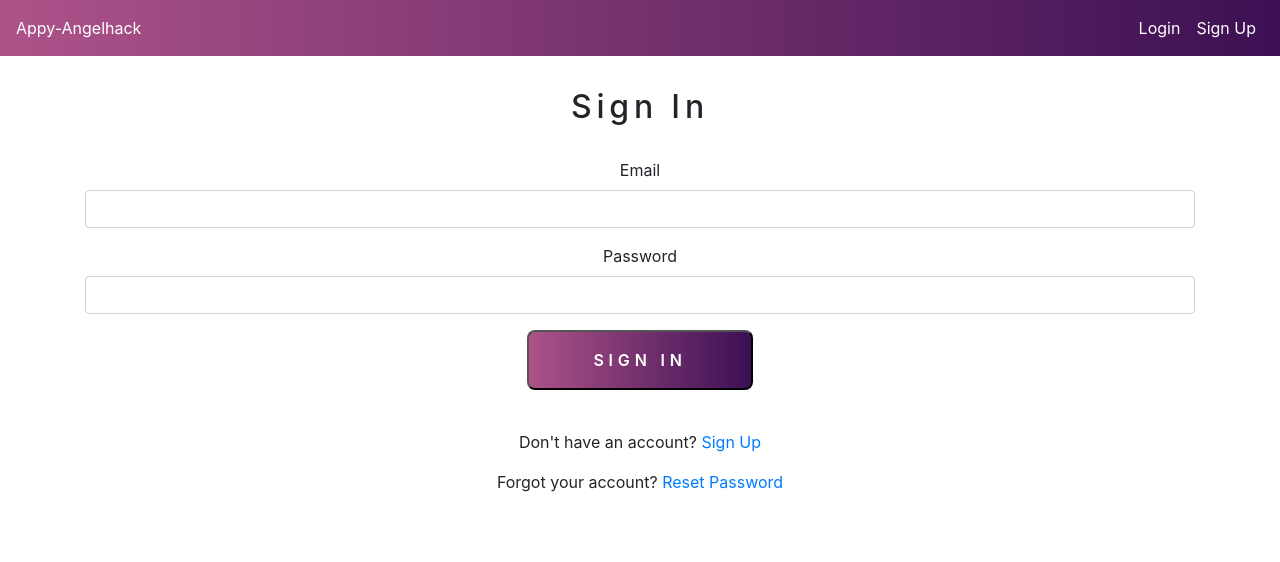
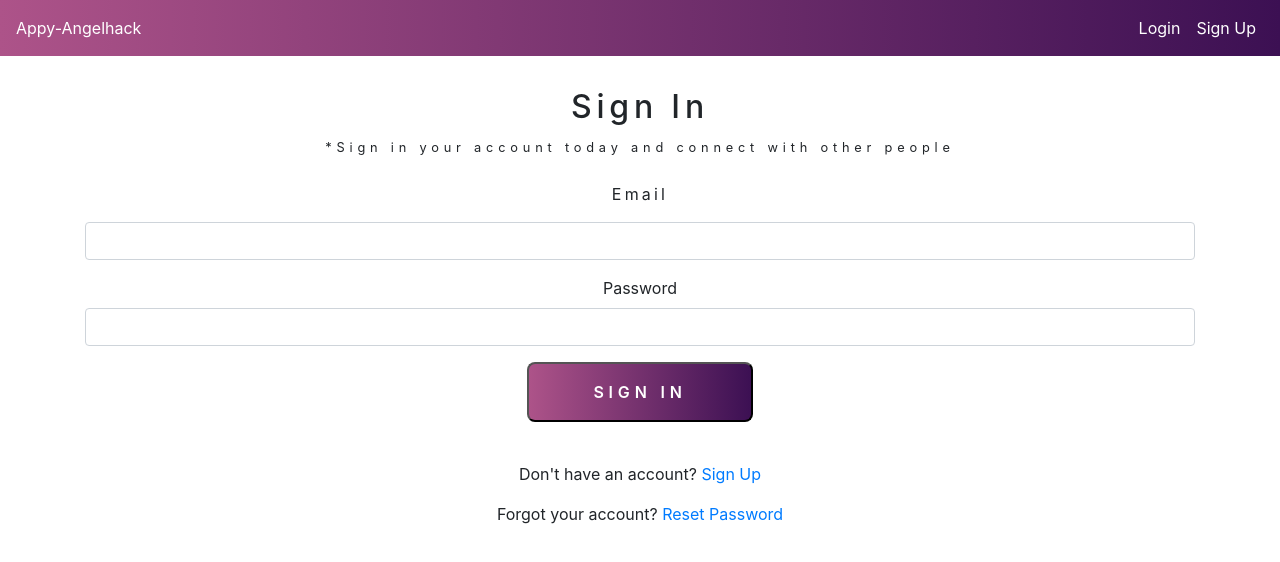
Before and after one commit to RexStrider/APPY-Angelhack, a React (Create React App) app in the folder client/: page /signin in a window 1280 px wide. Shown: the top 562 px of the page. Built offline with nearby package versions, Linux system fonts and the light colour scheme.

Commit message:
Update sign in page

```diff
--- a/client/src/components/user/Login.js
+++ b/client/src/components/user/Login.js
@@ -50,7 +50,7 @@ class Signin extends Component {
     signinForm = (email, password) => (
         <form>
             <div className="form-group">
-                <label>Email</label>
+                <label className="form-label">Email</label>
                 <input
                     onChange={this.handleChange("email")}
                     type="email"
@@ -93,6 +93,7 @@ class Signin extends Component {
         return (
             <div className="container signin-page auth-page">
                 <h2 className="signin-title">Sign In</h2>
+                <small style={{ letterSpacing: '.3rem'}}>*Sign in your account today and connect with other people</small>
                 <br />
                 <div
                     className="alert alert-danger"
```
